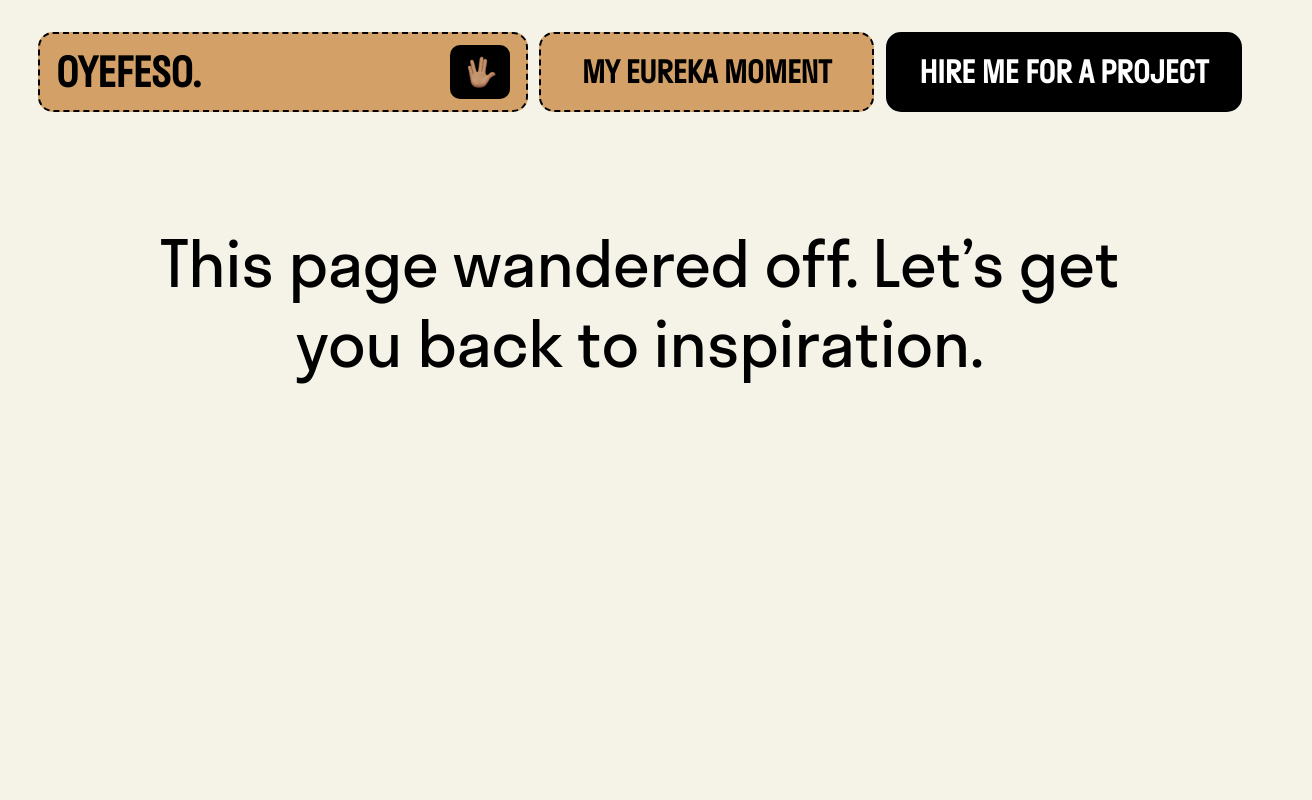
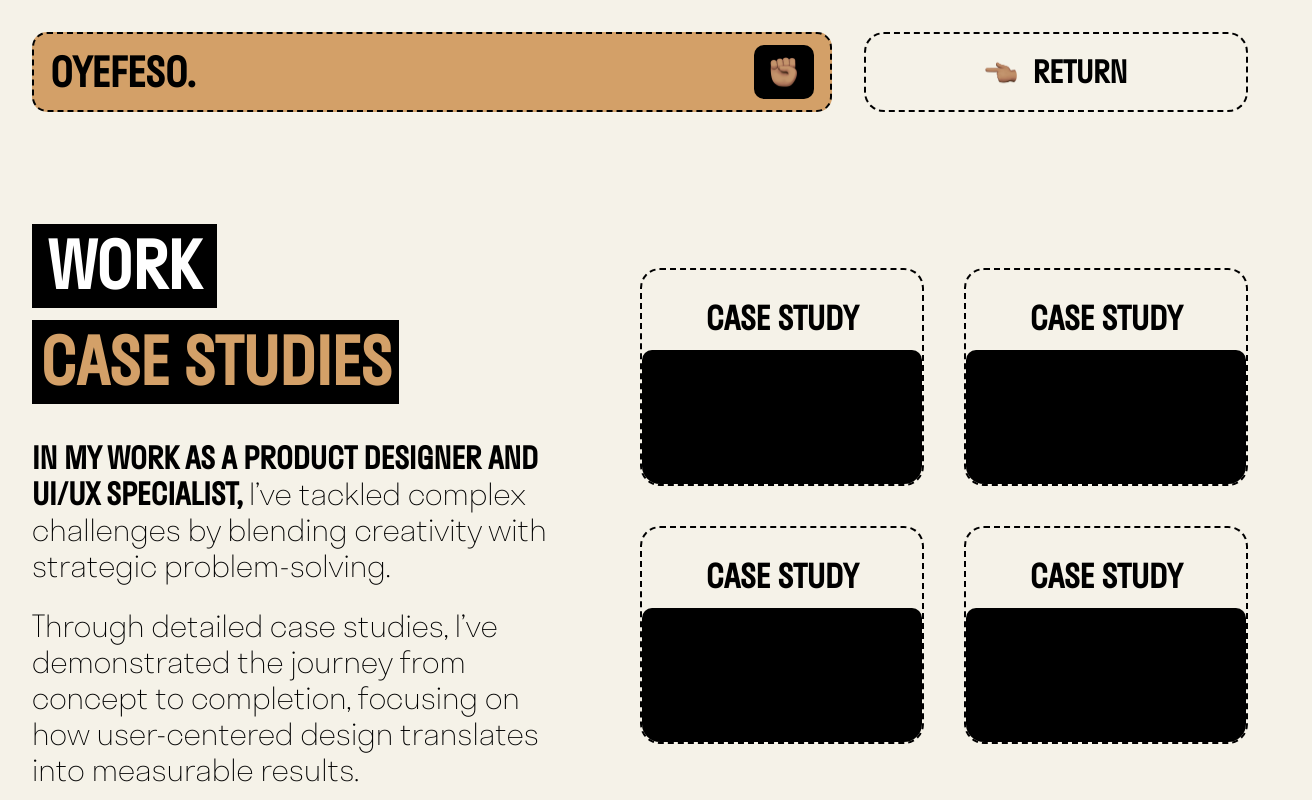
Before and after one commit to kalejaiyeoluwadara/afolabi, a Next.js app: page /works/branding in a window 1280 px wide. Before the commit this address had no page. Shown: the top 800 px of the page, 1312 px wide, since content can reach past the window. Built offline with nearby package versions, Linux system fonts and the light colour scheme.

Commit message:
created more pages

```diff
--- a/app/Hero/Collections.jsx
+++ b/app/Hero/Collections.jsx
@@ -6,9 +6,9 @@ function Collections() {
     <main className=" w-full grid mt-[132px] mb-[41px] grid-cols-2 sm:grid-cols-4 gap-8 ">
       {[
         { title: "CASE STUDIES", link: "/works/case-studies" },
-        { title: "STRATEGIES", link: "/works/case-studies" },
-        { title: "BRANDING", link: "/works/case-studies" },
-        { title: "PRODUCT DESIGN", link: "/works/case-studies" },
+        { title: "STRATEGIES", link: "/works/strategies" },
+        { title: "BRANDING", link: "/works/branding" },
+        { title: "PRODUCT DESIGN", link: "/works/product-design" },
       ].map((d, id) => {
         return <Container name={d.title} link={d.link} key={id} />;
       })}
--- a/app/components/Container.jsx
+++ b/app/components/Container.jsx
@@ -16,7 +16,7 @@ const Container = ({ name, link }) => {
       : icons.flowerr;
 
   return (
-    <Link className="group" href={"/"}>
+    <Link className="group" href={link}>
       <section className="w-auto border-2 border-dashed  border-black group-hover:border-none relative flex justify-between transition-all  delay-[200] items-center rounded-[20px] flex-col h-[218px] overflow-hidden">
         <div className="relative w-full group-hover:-translate-y-[80px] transition-all ">
           <p className="uppercase text-[32px]  font-semibold w-full text-center mt-6">
--- /dev/null
+++ b/app/works/branding/page.jsx
@@ -0,0 +1,44 @@
+import Container from "@/app/components/Container";
+import Link from "next/link";
+import React from "react";
+function Page() {
+  return (
+    <main className="grid grid-cols-2 justify-between items-center w-full py-20  ">
+      <section className="w-auto">
+        <div className="flex flex-col items-start justify-start">
+          <h3 className="text-[64px] sm:w-auto font-bold bg-black text-white px-4 py-6">
+            WORK
+          </h3>
+          <h3 className="text-[64px] mt-3 mb-9 sm:w-auto font-bold bg-black text-primary px-2 py-6        ">
+            CASE STUDIES
+          </h3>
+        </div>
+        <div className="text-3xl sm:w-[90%]  stratosLight font-light  space-y-6 ">
+          <p>
+            <span className="uppercase font-semibold">
+              In my work as a product designer and UI/UX specialist,{" "}
+            </span>
+            <span className="stratosLight font-light">
+              I’ve tackled complex challenges by blending creativity with
+              strategic problem-solving.
+            </span>
+          </p>
+          <p className="stratosLight font-light">
+            Through detailed case studies, I’ve demonstrated the journey from
+            concept to completion, focusing on how user-centered design
+            translates into measurable results.
+          </p>
+        </div>
+      </section>
+      <section className="grid grid-cols-2 gap-10 ">
+        {[1, 2, 3, 4].map((d, id) => {
+          return (
+            <Container key={id} name={"Case Study"} link={"/case-study"} />
+          );
+        })}
+      </section>
+    </main>
+  );
+}
+
+export default Page;
--- /dev/null
+++ b/app/works/product-design/page.jsx
@@ -0,0 +1,44 @@
+import Container from "@/app/components/Container";
+import Link from "next/link";
+import React from "react";
+function Page() {
+  return (
+    <main className="grid grid-cols-2 justify-between items-center w-full py-20  ">
+      <section className="w-auto">
+        <div className="flex flex-col items-start justify-start">
+          <h3 className="text-[64px] sm:w-auto font-bold bg-black text-white px-4 py-6">
+            WORK
+          </h3>
+          <h3 className="text-[64px] mt-3 mb-9 sm:w-auto font-bold bg-black text-primary px-2 py-6        ">
+            CASE STUDIES
+          </h3>
+        </div>
+        <div className="text-3xl sm:w-[90%]  stratosLight font-light  space-y-6 ">
+          <p>
+            <span className="uppercase font-semibold">
+              In my work as a product designer and UI/UX specialist,{" "}
+            </span>
+            <span className="stratosLight font-light">
+              I’ve tackled complex challenges by blending creativity with
+              strategic problem-solving.
+            </span>
+          </p>
+          <p className="stratosLight font-light">
+            Through detailed case studies, I’ve demonstrated the journey from
+            concept to completion, focusing on how user-centered design
+            translates into measurable results.
+          </p>
+        </div>
+      </section>
+      <section className="grid grid-cols-2 gap-10 ">
+        {[1, 2, 3, 4].map((d, id) => {
+          return (
+            <Container key={id} name={"Case Study"} link={"/case-study"} />
+          );
+        })}
+      </section>
+    </main>
+  );
+}
+
+export default Page;
--- /dev/null
+++ b/app/works/strategies/page.jsx
@@ -0,0 +1,44 @@
+import Container from "@/app/components/Container";
+import Link from "next/link";
+import React from "react";
+function Page() {
+  return (
+    <main className="grid grid-cols-2 justify-between items-center w-full py-20  ">
+      <section className="w-auto">
+        <div className="flex flex-col items-start justify-start">
+          <h3 className="text-[64px] sm:w-auto font-bold bg-black text-white px-4 py-6">
+            WORK
+          </h3>
+          <h3 className="text-[64px] mt-3 mb-9 sm:w-auto font-bold bg-black text-primary px-2 py-6        ">
+            CASE STUDIES
+          </h3>
+        </div>
+        <div className="text-3xl sm:w-[90%]  stratosLight font-light  space-y-6 ">
+          <p>
+            <span className="uppercase font-semibold">
+              In my work as a product designer and UI/UX specialist,{" "}
+            </span>
+            <span className="stratosLight font-light">
+              I’ve tackled complex challenges by blending creativity with
+              strategic problem-solving.
+            </span>
+          </p>
+          <p className="stratosLight font-light">
+            Through detailed case studies, I’ve demonstrated the journey from
+            concept to completion, focusing on how user-centered design
+            translates into measurable results.
+          </p>
+        </div>
+      </section>
+      <section className="grid grid-cols-2 gap-10 ">
+        {[1, 2, 3, 4].map((d, id) => {
+          return (
+            <Container key={id} name={"Case Study"} link={"/case-study"} />
+          );
+        })}
+      </section>
+    </main>
+  );
+}
+
+export default Page;
```
